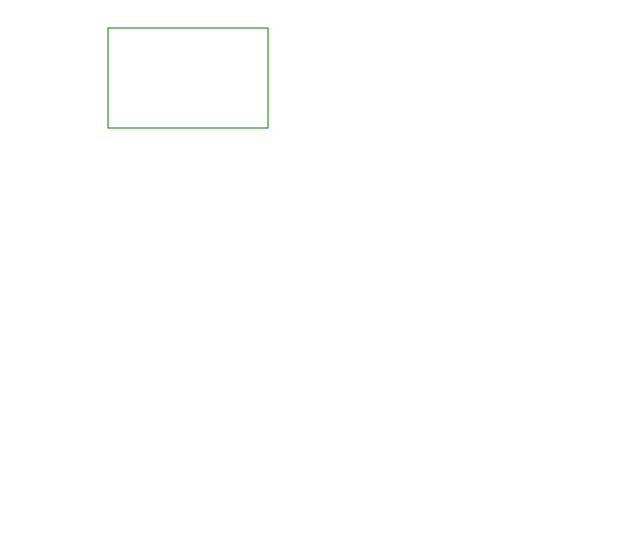
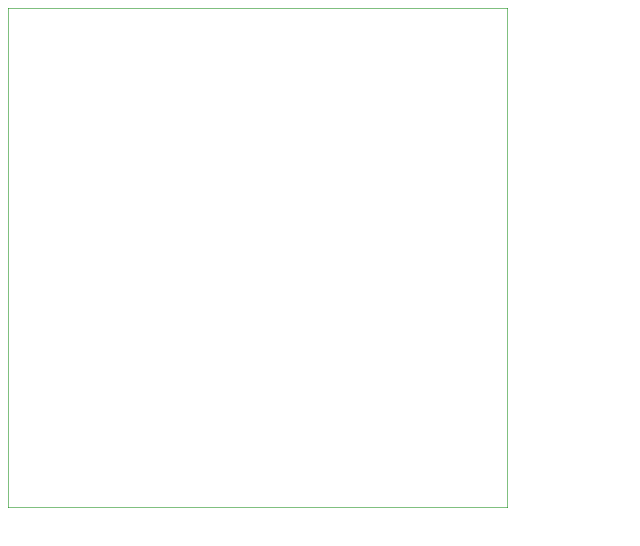
Before and after one commit to gjimenezjaumebalmes/DAWM06, a plain HTML site: page UF3/repas/index.html in a window 1280 px wide. Shown: the whole page, without its empty margins (0-640 px from the left). Drawn offline with Linux system fonts and the light colour scheme.

```diff
--- a/UF3/repas/index.js
+++ b/UF3/repas/index.js
@@ -9,8 +9,8 @@
     context.strokeStyle = borde;
     context.fillStyle = fondo;
 
-    context.fillRect(100, 20, canvas.height, canvas.width);
-    context.strokeRect(100, 20, 160, 100);
+    context.fillRect(0, 0, canvas.height, canvas.width);
+    context.strokeRect(0, 0, canvas.height, canvas.width);
 }
 
 repas()
```
Also changed, not shown: UF3/Mòduls/circle.html (+1 -1 lines), UF3/Mòduls/rainbow.html (+1 -1 lines).
